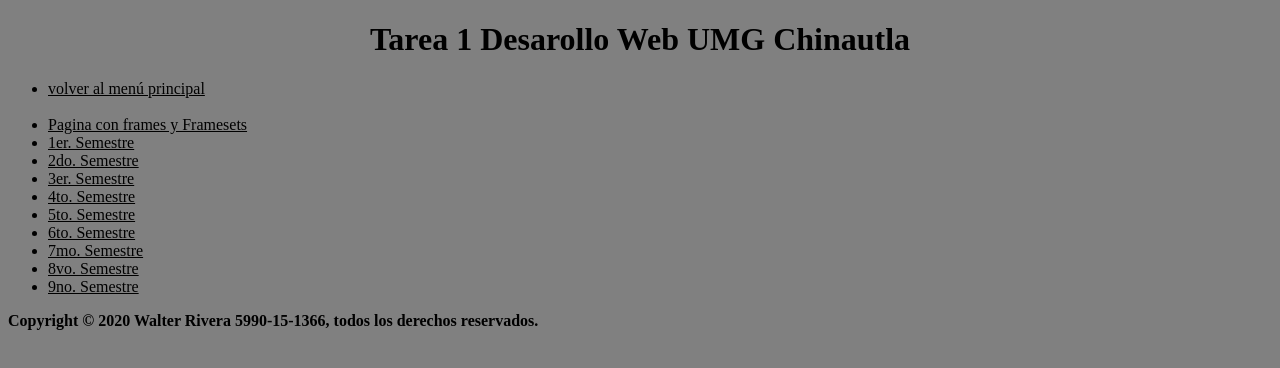
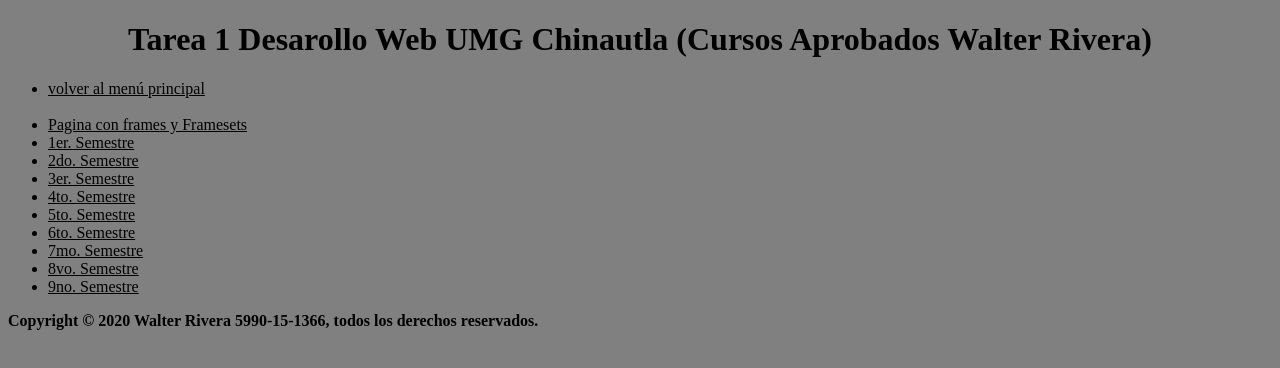
Before and after one commit to Walter-Rivera/DESARROLLO_WEB, a plain HTML site: page tarea1/index.html in a window 1280 px wide. Drawn offline with Linux system fonts and the light colour scheme.

Commit message:
cambiando el nombre al título

```diff
--- a/tarea1/index.html
+++ b/tarea1/index.html
@@ -6,7 +6,7 @@
         <title>INICIO</title>
     </head>
     <body>
-        <h1 align="center">Tarea 1 Desarollo Web UMG Chinautla</h1>
+        <h1 align="center">Tarea 1 Desarollo Web UMG Chinautla (Cursos Aprobados Walter Rivera)</h1>
         <ul>
             <li> <a href="../tarea1/index.html" target="_blanck">volver al menú principal</a></li>
             <br>
```
